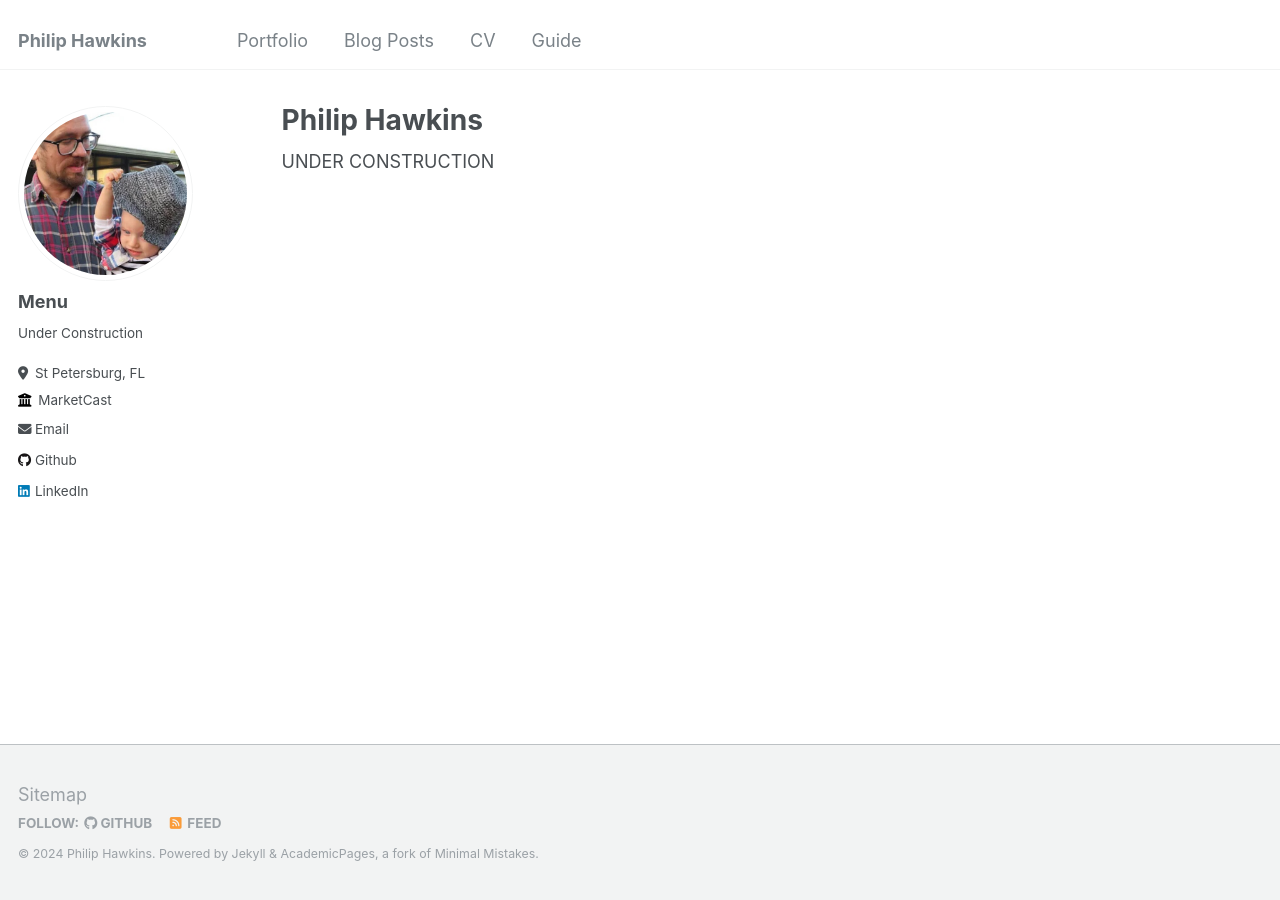
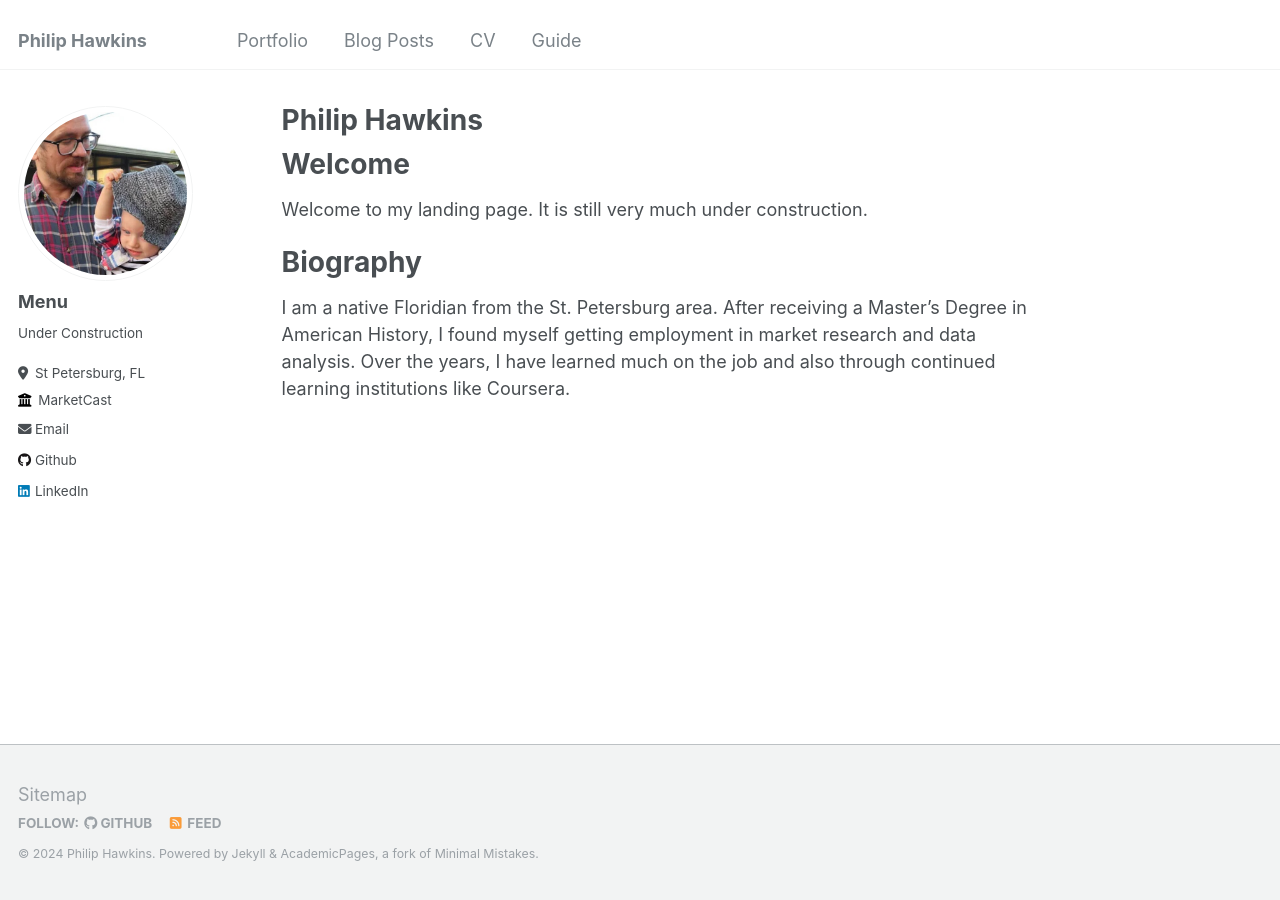
Before and after one commit to philip-hawkins-git/philip-hawkins-git.github.io, a Jekyll site: the page built from _pages/about.md, in a window 1280 px wide. Built offline with Jekyll 4.4.1, drawn with Linux system fonts in a browser that asks for light colours.

Commit message:
Update about.md

```diff
--- a/_pages/about.md
+++ b/_pages/about.md
@@ -6,5 +6,8 @@ redirect_from:
   - /about/
   - /about.html
 ---
+# Welcome
+Welcome to my landing page. It is still very much under construction.
 
-UNDER CONSTRUCTION
+# Biography
+I am a native Floridian from the St. Petersburg area. After receiving a Master's Degree in American History, I found myself getting employment in market research and data analysis. Over the years, I have learned much on the job and also through continued learning institutions like Coursera.
```
